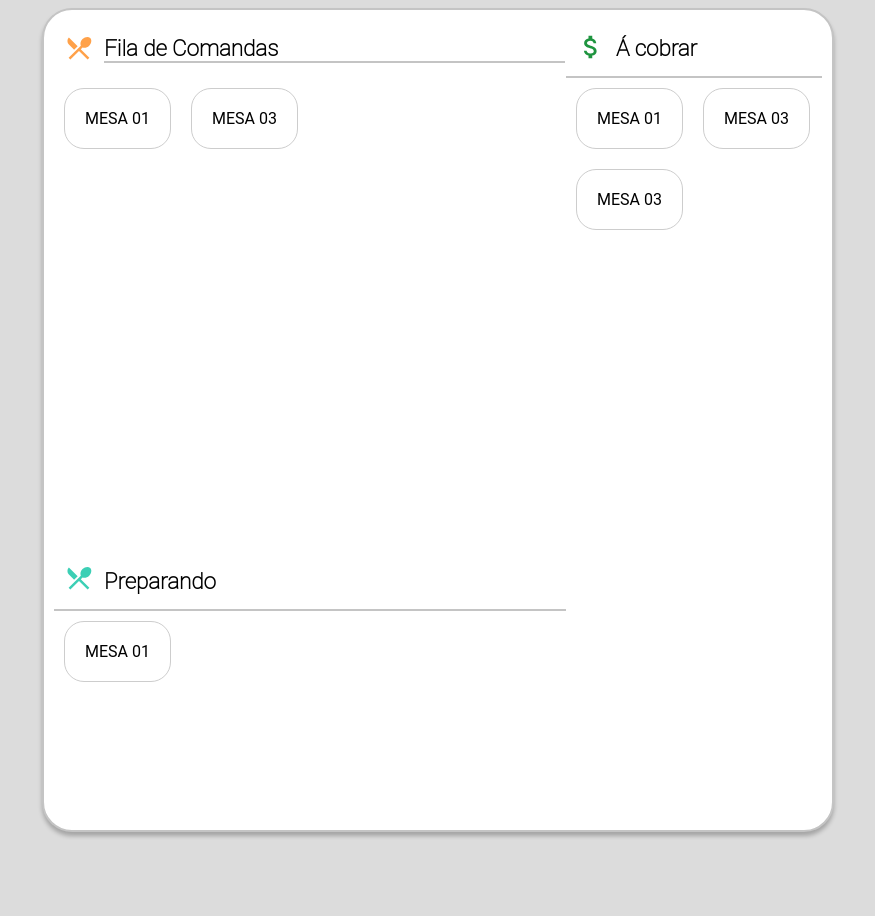
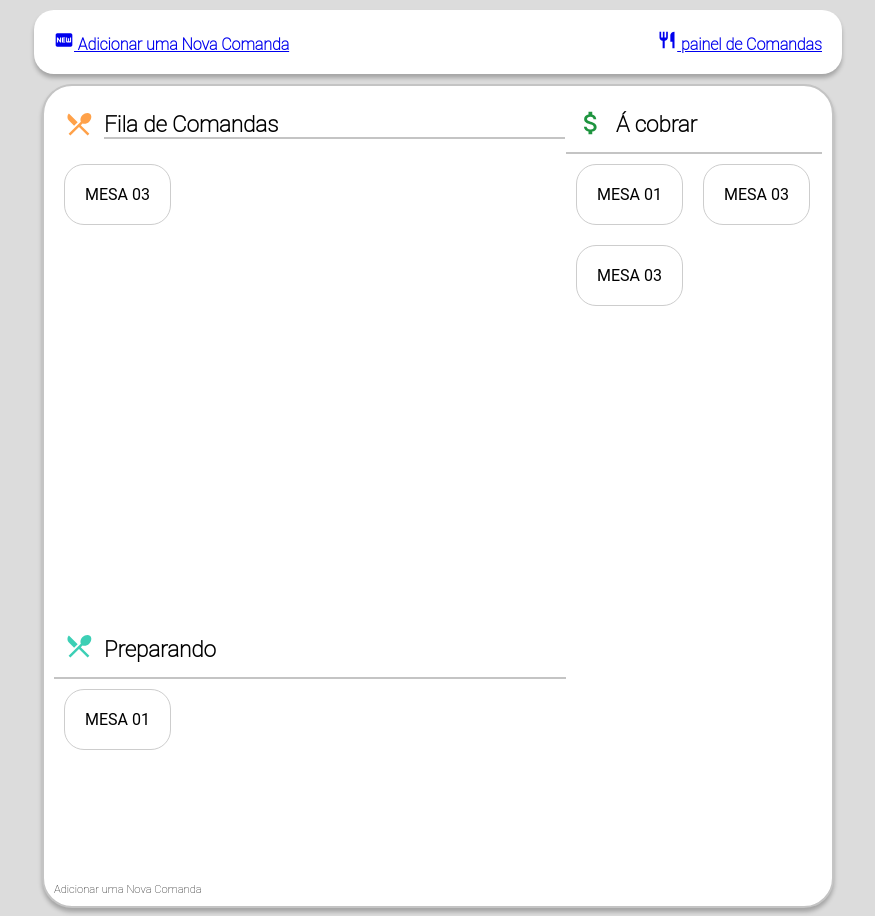
Before and after one commit to Andre17Nas/fastfood-Redux, a React (Create React App) app: page /cozinha in a window 1280 px wide. Shown: the whole page, without its empty margins (202-1077 px from the left). Before the commit the page ends 840 px from the top, so only its background shows below. Built offline with nearby package versions, Linux system fonts and the light colour scheme.

Commit message:
adicionei header para navegação entre as paginas e organizei a pasta de components

```diff
--- a/src/App.js
+++ b/src/App.js
@@ -1,13 +1,18 @@
 import React from  'react'
+import { BrowserRouter } from 'react-router-dom'
 import Routes from './routes'
 import { Provider } from 'react-redux'
 import store from  './store'
+import Header from './components/Header'
 
 
 function App() {
   return (
     <Provider store={store}>
-      <Routes/>
+      <BrowserRouter>
+        <Header/>
+        <Routes/>
+      </BrowserRouter>
     </Provider>
   );
 }
--- /dev/null
+++ b/src/components/Header/header.css
@@ -0,0 +1,23 @@
+.header-container{
+    margin: 10px auto;
+    padding: 20px;
+    background-color: #FFF;
+    border-radius: 20px;
+    box-shadow: 0 4px 4px 0 rgba(0, 0, 0, 0.25);
+    width: 60vw;
+    display: flex;
+    flex-direction: row;
+    font-family: Roboto Thin;
+    justify-content: space-between;
+}
+
+.header-container > span{
+    text-decoration: none;
+    list-style: none;
+    margin: 0 10px;
+    cursor: pointer;
+}
+
+.header-container > span:hover{
+    color: rgb(253, 74, 74);
+}
--- /dev/null
+++ b/src/components/Header/index.js
@@ -0,0 +1,18 @@
+import React from 'react'
+import './header.css'
+import { MdFiberNew, MdRestaurant } from 'react-icons/md'
+import { Link } from 'react-router-dom'
+
+export default function Header(){
+    return(
+        <div className="header-container">
+            <Link to="/">
+                <span> <MdFiberNew size={20}/> Adicionar uma Nova Comanda</span>
+                </Link>
+
+                <Link to="/cozinha">
+                <span> <MdRestaurant size={20}/> painel de Comandas</span>
+                </Link>
+        </div>
+    )
+}
--- a/src/components/Comanda/index.js
+++ b/src/components/pages/Comanda/index.js
@@ -3,7 +3,7 @@ import { useSelector } from 'react-redux'
 import { useDispatch } from 'react-redux'
 import './comanda.css'
 import { MdFormatListBulleted, MdAddCircle, MdRemoveCircle, MdRestaurantMenu } from  'react-icons/md'
-import api from '../../services/api'
+import api from '../../../services/api'
 
 export default function Comanda(){
 
--- a/src/components/Cozinha/index.js
+++ b/src/components/pages/Cozinha/index.js
@@ -5,15 +5,24 @@ import '../Cozinha/cozinha.css'
 
 export default function Cozinha(){
 
+    const itens_da_comanda = useSelector(state => state.reducer);
+    console.log(itens_da_comanda)
+
     return(
         <div className="container">
+        <div id="back-to-home"> Adicionar uma Nova Comanda </div>
             <div className="fila-comandas">
                 <div id="father">
                 <div id="title"><MdRestaurantMenu size={30} id="icon-fila"/><h1>Fila de Comandas</h1></div>
                         <div id="list-comanda">
-                            <div className="simply-comanda">
-                                MESA 01
-                            </div>
+
+                                {(itens_da_comanda.map(i => {
+                                    <div className="simply-comanda" key={i.id}>
+                                    {i.name}
+                                    </div>
+                                }))
+                                }
+
 
                             <div className="simply-comanda">
                                 MESA 03
--- a/src/routes.js
+++ b/src/routes.js
@@ -1,15 +1,15 @@
 import React from 'react'
 import { Route, BrowserRouter, Switch} from 'react-router-dom'
-import Comanda from './components/Comanda'
-import Cozinha from './components/Cozinha'
+import Comanda from './components/pages/Comanda'
+import Cozinha from './components/pages/Cozinha'
 
 export default function Routes(){
     return(
-        <BrowserRouter>
+        <>
             <Switch>
-                <Route exact path="/" component={Comanda}/>
-                <Route exact path="/cozinha" component={Cozinha}/>
+                <Route exact path="/" exact component={Comanda}/>
+                <Route exact path="/cozinha" exact component={Cozinha}/>
             </Switch>
-        </BrowserRouter>
+        </>
     );
 }
```
Also changed, not shown: src/components/pages/Comanda/comanda.css (renamed from src/components/Comanda/comanda.css), src/components/pages/Cozinha/cozinha.css (renamed from src/components/Cozinha/cozinha.css).
